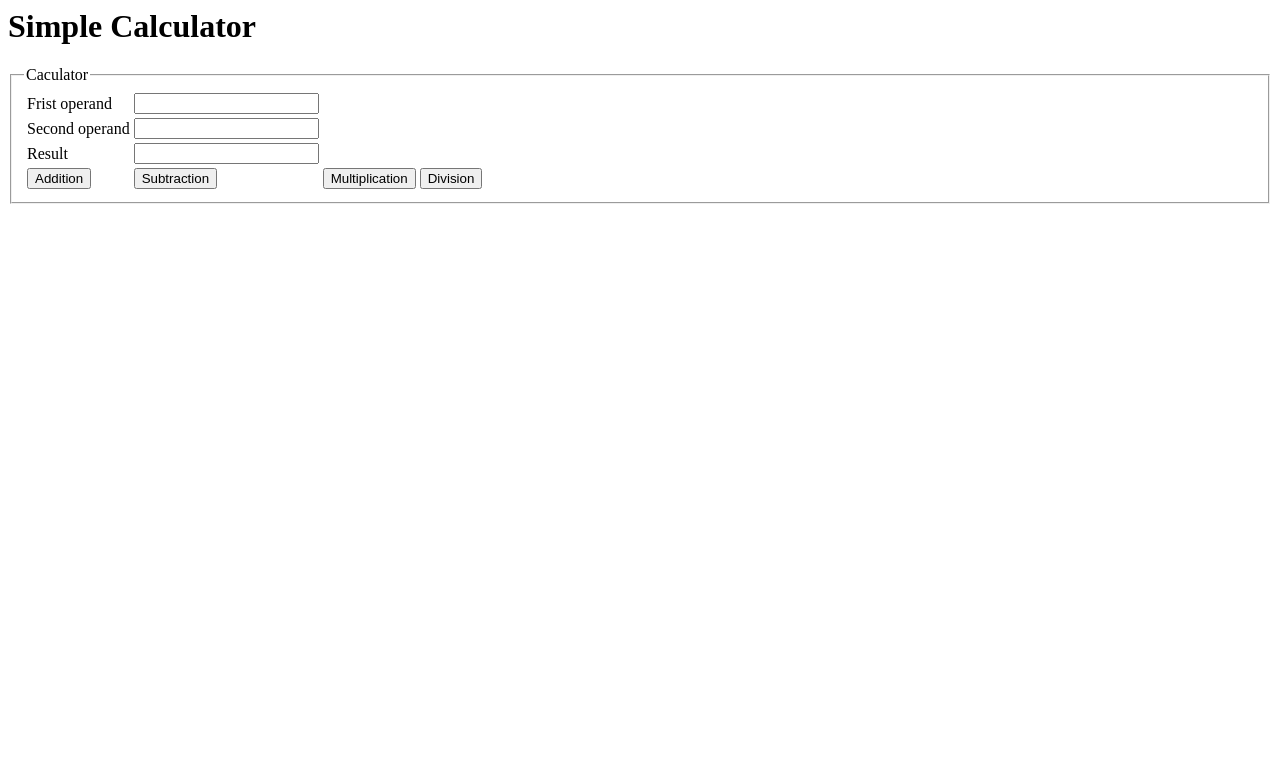
After one commit to vutienminh1919/thuchanhngay7.10, a PHP site: page /simpleCaculator.php in a window 1280 px wide. The commit adds this page. Shown: the top 783 px of the page. Run offline with PHP 8.4, Linux system fonts and the light colour scheme; data that the repository does not hold is empty.

Commit message:
nop bai tap

```diff
--- a/1213.php
+++ /dev/null
@@ -1 +0,0 @@
-<?php
--- a/2837287382.php
+++ /dev/null
@@ -1 +0,0 @@
-<?php
--- a/login.php
+++ b/login.php
@@ -23,7 +23,7 @@
 
 </head>
 <body>
-<form>
+<form method="post">
     <div class="login">
         <h2>Login</h2>
         <label>
--- /dev/null
+++ b/simpleCaculator.php
@@ -0,0 +1,72 @@
+<?php
+if ($_SERVER["REQUEST_METHOD"] === "POST") {
+    $number1 = $_POST["number1"];
+    $operator = $_POST["operator"];
+    $number2 = $_POST["number2"];
+    $result = "";
+    switch ($operator) {
+        case ("Addition");
+            $result = $number1 + $number2;
+            break;
+        case ("Subtraction");
+            $result = $number1 - $number2;
+            break;
+        case ("Multiplication");
+            $result = $number1 * $number2;
+            break;
+        case ("Division");
+            $result = $number1 / $number2;
+            break;
+    }
+}
+?>
+
+<html>
+<head>
+    <meta charset="UTF-8">
+    <meta name="viewport"
+          content="width=device-width, user-scalable=no, initial-scale=1.0, maximum-scale=1.0, minimum-scale=1.0">
+    <meta http-equiv="X-UA-Compatible" content="ie=edge">
+    <title>Document</title>
+</head>
+<body>
+<form method="post">
+    <h1>Simple Calculator</h1>
+    <fieldset>
+        <legend>Caculator</legend>
+        <table>
+            <tr>
+                <td>Frist operand</td>
+                <td><input type="text" name="number1" value="<?php echo $number1; ?>"></td>
+            </tr>
+            <!--            <tr>-->
+            <!--                <td>Operator</td>-->
+            <!--                                <td><select style="width: 180px" name="operator">-->
+            <!--                                        <option>+</option>-->
+            <!--                                        <option>-</option>-->
+            <!--                                        <option>*</option>-->
+            <!--                                        <option>/</option>-->
+            <!--                                    </select></td>-->
+            <!--                <td><input type="text" name="operator"></td>-->
+            <!--            </tr>-->
+            <tr>
+                <td>Second operand</td>
+                <td><input type="text" name="number2" value="<?php echo $number2; ?>"></td>
+            </tr>
+            <tr>
+                <td>Result</td>
+                <td><input type="text" name="result" value="<?php echo $result; ?>"></td>
+            </tr>
+            <tr>
+                <td><input type="submit" name="operator" value="Addition"></td>
+                <td><input type="submit" name="operator" value="Subtraction"></td>
+                <td><input type="submit" name="operator" value="Multiplication"></td>
+                <td><input type="submit" name="operator" value="Division"></td>
+            </tr>
+        </table>
+    </fieldset>
+</form>
+
+
+</body>
+</html>
```
Also changed, not shown: chuyendoitiente.php (added, +26 -0 lines), drawing.php (added, +44 -0 lines), primeNumber.php (added, +22 -0 lines).
